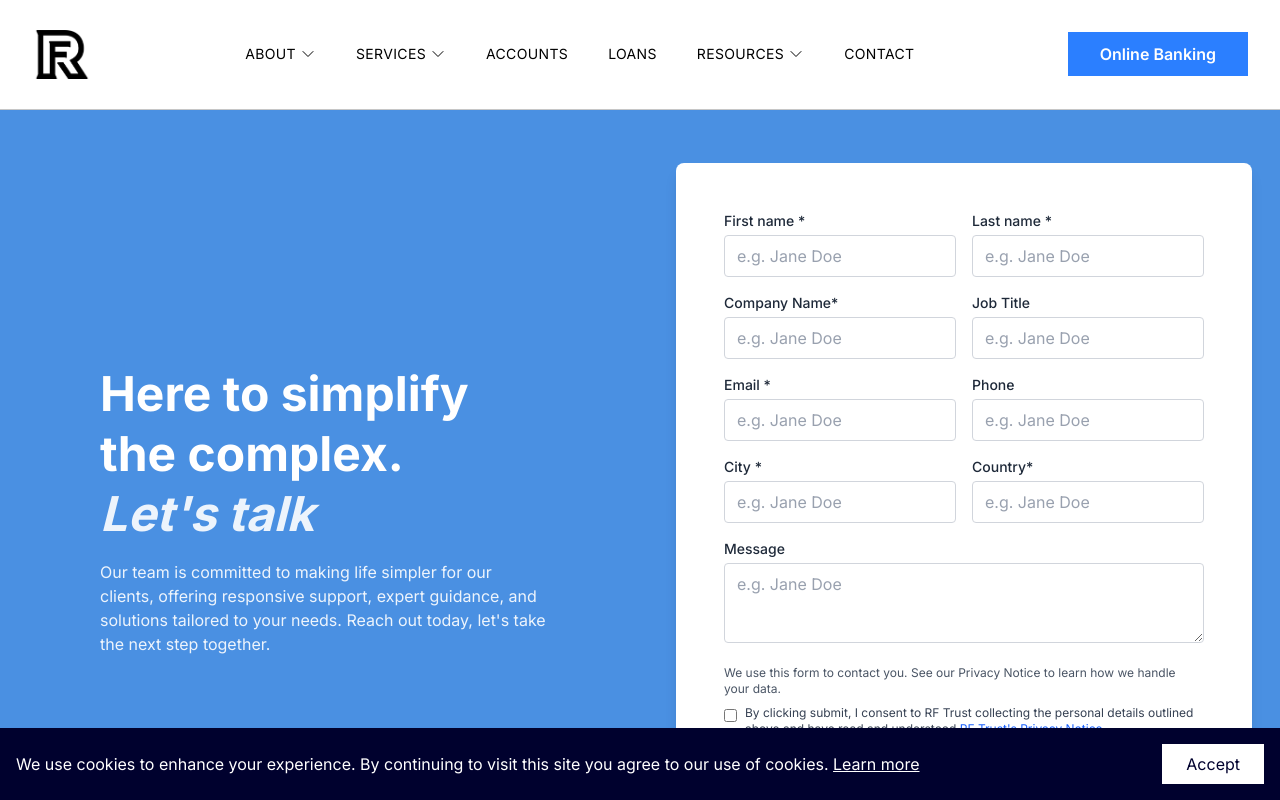
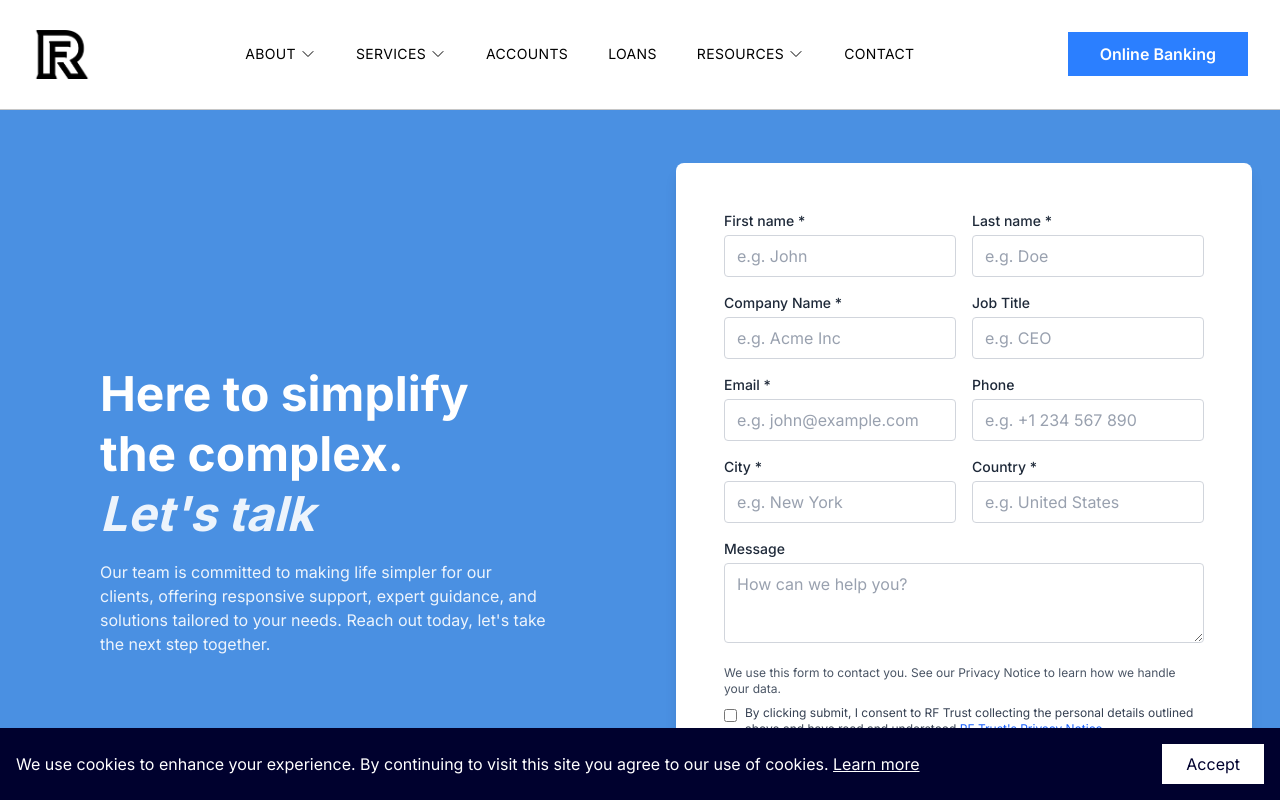
Before and after one commit to raysummer9/rf-trust, a Next.js app: page /contact in a window 1280 px wide. Shown: the top 800 px of the page. Built offline with nearby package versions, Linux system fonts and the light colour scheme.

Commit message:
email sending functionality

```diff
--- a/package.json
+++ b/package.json
@@ -11,9 +11,11 @@
   "dependencies": {
     "@headlessui/react": "^2.2.2",
     "@heroicons/react": "^2.2.0",
+    "@sendgrid/mail": "^8.1.5",
     "next": "15.3.2",
     "react": "^19.1.0",
-    "react-dom": "^19.1.0"
+    "react-dom": "^19.1.0",
+    "resend": "^4.5.1"
   },
   "devDependencies": {
     "@eslint/eslintrc": "^3",
--- /dev/null
+++ b/src/app/api/contact/route.ts
@@ -0,0 +1,77 @@
+import { NextResponse } from 'next/server';
+import { Resend } from 'resend';
+
+// Initialize Resend with API key
+const resend = new Resend(process.env.RESEND_API_KEY);
+
+export async function POST(request: Request) {
+  try {
+    const body = await request.json();
+
+    // Validate required fields
+    const requiredFields = ['firstName', 'lastName', 'companyName', 'email', 'city', 'country'];
+    const missingFields = requiredFields.filter(field => !body[field]);
+
+    if (missingFields.length > 0) {
+      return NextResponse.json(
+        { message: `Missing required fields: ${missingFields.join(', ')}` },
+        { status: 400 }
+      );
+    }
+
+    // Send email using Resend
+    const { data, error } = await resend.emails.send({
+      from: 'RF Trust <contact@rf-trust.com>',
+      to: ['contact@rf-trust.com'],
+      subject: `New Contact Form Submission from ${body.firstName} ${body.lastName}`,
+      text: `
+New contact form submission:
+
+Name: ${body.firstName} ${body.lastName}
+Company: ${body.companyName}
+Job Title: ${body.jobTitle || 'Not provided'}
+Email: ${body.email}
+Phone: ${body.phone || 'Not provided'}
+Location: ${body.city}, ${body.country}
+
+Message:
+${body.message || 'No message provided'}
+
+This message was sent from the RF Trust contact form.
+      `,
+      html: `
+        <h2>New Contact Form Submission</h2>
+        <p><strong>Name:</strong> ${body.firstName} ${body.lastName}</p>
+        <p><strong>Company:</strong> ${body.companyName}</p>
+        <p><strong>Job Title:</strong> ${body.jobTitle || 'Not provided'}</p>
+        <p><strong>Email:</strong> ${body.email}</p>
+        <p><strong>Phone:</strong> ${body.phone || 'Not provided'}</p>
+        <p><strong>Location:</strong> ${body.city}, ${body.country}</p>
+        <p><strong>Message:</strong></p>
+        <p>${body.message || 'No message provided'}</p>
+        <hr>
+        <p><em>This message was sent from the RF Trust contact form.</em></p>
+      `,
+      replyTo: body.email // This allows you to reply directly to the person who submitted the form
+    });
+
+    if (error) {
+      console.error('Error sending email:', error);
+      return NextResponse.json(
+        { message: 'Unable to send email at this time. Please try again later.' },
+        { status: 500 }
+      );
+    }
+
+    return NextResponse.json(
+      { message: 'Form submitted successfully' },
+      { status: 200 }
+    );
+  } catch (error) {
+    console.error('Error processing contact form:', error);
+    return NextResponse.json(
+      { message: 'Unable to process your request at this time. Please try again later.' },
+      { status: 500 }
+    );
+  }
+}
--- a/src/sections/Contact/ContactHeroSection.tsx
+++ b/src/sections/Contact/ContactHeroSection.tsx
@@ -1,7 +1,95 @@
 "use client";
-import React from 'react';
+import React, { useState } from 'react';
 
 const ContactHeroSection = () => {
+  const [formData, setFormData] = useState({
+    firstName: '',
+    lastName: '',
+    companyName: '',
+    jobTitle: '',
+    email: '',
+    phone: '',
+    city: '',
+    country: '',
+    message: '',
+    consent: false
+  });
+
+  const [errors, setErrors] = useState<Record<string, string>>({});
+  const [isSubmitting, setIsSubmitting] = useState(false);
+  const [submitStatus, setSubmitStatus] = useState<'idle' | 'success' | 'error'>('idle');
+
+  const validateForm = () => {
+    const newErrors: Record<string, string> = {};
+
+    if (!formData.firstName.trim()) newErrors.firstName = 'First name is required';
+    if (!formData.lastName.trim()) newErrors.lastName = 'Last name is required';
+    if (!formData.companyName.trim()) newErrors.companyName = 'Company name is required';
+    if (!formData.email.trim()) {
+      newErrors.email = 'Email is required';
+    } else if (!/^[^\s@]+@[^\s@]+\.[^\s@]+$/.test(formData.email)) {
+      newErrors.email = 'Please enter a valid email address';
+    }
+    if (!formData.city.trim()) newErrors.city = 'City is required';
+    if (!formData.country.trim()) newErrors.country = 'Country is required';
+    if (!formData.consent) newErrors.consent = 'Please consent to the privacy notice';
+
+    setErrors(newErrors);
+    return Object.keys(newErrors).length === 0;
+  };
+
+  const handleSubmit = async (e: React.FormEvent) => {
+    e.preventDefault();
+
+    if (!validateForm()) return;
+
+    setIsSubmitting(true);
+    setSubmitStatus('idle');
+
+    try {
+      // Replace with your actual API endpoint
+      const response = await fetch('/api/contact', {
+        method: 'POST',
+        headers: {
+          'Content-Type': 'application/json',
+        },
+        body: JSON.stringify(formData),
+      });
+
+      if (!response.ok) throw new Error('Failed to submit form');
+
+      setSubmitStatus('success');
+      setFormData({
+        firstName: '',
+        lastName: '',
+        companyName: '',
+        jobTitle: '',
+        email: '',
+        phone: '',
+        city: '',
+        country: '',
+        message: '',
+        consent: false
+      });
+    } catch (error) {
+      setSubmitStatus('error');
+    } finally {
+      setIsSubmitting(false);
+    }
+  };
+
+  const handleChange = (e: React.ChangeEvent<HTMLInputElement | HTMLTextAreaElement>) => {
+    const { name, value, type } = e.target;
+    setFormData(prev => ({
+      ...prev,
+      [name]: type === 'checkbox' ? (e.target as HTMLInputElement).checked : value
+    }));
+    // Clear error when user starts typing
+    if (errors[name]) {
+      setErrors(prev => ({ ...prev, [name]: '' }));
+    }
+  };
+
   return (
     <section className="min-h-screen w-full flex flex-col md:flex-row">
       {/* Left: Blue background with text */}
@@ -19,53 +107,155 @@ const ContactHeroSection = () => {
       </div>
       {/* Right: Contact Form */}
       <div className="flex-1 flex justify-center items-center px-4 py-16 md:py-0 bg-[#4A90E2]">
-        <form className="bg-white rounded-lg shadow-lg w-full max-w-xl p-8 md:p-12">
+        <form onSubmit={handleSubmit} className="bg-white rounded-lg shadow-lg w-full max-w-xl p-8 md:p-12">
+          {submitStatus === 'success' && (
+            <div className="mb-6 p-4 bg-green-50 text-green-700 rounded">
+              Thank you for your message. We&apos;ll get back to you soon!
+            </div>
+          )}
+          {submitStatus === 'error' && (
+            <div className="mb-6 p-4 bg-red-50 text-red-700 rounded">
+              Sorry, there was an error submitting your message. Please try again.
+            </div>
+          )}
           <div className="grid grid-cols-1 md:grid-cols-2 gap-4 mb-4">
             <div>
               <label className="block text-sm font-medium mb-1 text-gray-800">First name *</label>
-              <input type="text" className="w-full border border-gray-300 rounded px-3 py-2 placeholder-gray-400" placeholder="e.g. Jane Doe" required />
+              <input
+                type="text"
+                name="firstName"
+                value={formData.firstName}
+                onChange={handleChange}
+                className={`w-full border ${errors.firstName ? 'border-red-500' : 'border-gray-300'} rounded px-3 py-2 placeholder-gray-400`}
+                placeholder="e.g. John"
+                required
+              />
+              {errors.firstName && <p className="text-red-500 text-xs mt-1">{errors.firstName}</p>}
             </div>
             <div>
               <label className="block text-sm font-medium mb-1 text-gray-800">Last name *</label>
-              <input type="text" className="w-full border border-gray-300 rounded px-3 py-2 placeholder-gray-400" placeholder="e.g. Jane Doe" required />
+              <input
+                type="text"
+                name="lastName"
+                value={formData.lastName}
+                onChange={handleChange}
+                className={`w-full border ${errors.lastName ? 'border-red-500' : 'border-gray-300'} rounded px-3 py-2 placeholder-gray-400`}
+                placeholder="e.g. Doe"
+                required
+              />
+              {errors.lastName && <p className="text-red-500 text-xs mt-1">{errors.lastName}</p>}
             </div>
             <div>
-              <label className="block text-sm font-medium mb-1 text-gray-800">Company Name*</label>
-              <input type="text" className="w-full border border-gray-300 rounded px-3 py-2 placeholder-gray-400" placeholder="e.g. Jane Doe" required />
+              <label className="block text-sm font-medium mb-1 text-gray-800">Company Name *</label>
+              <input
+                type="text"
+                name="companyName"
+                value={formData.companyName}
+                onChange={handleChange}
+                className={`w-full border ${errors.companyName ? 'border-red-500' : 'border-gray-300'} rounded px-3 py-2 placeholder-gray-400`}
+                placeholder="e.g. Acme Inc"
+                required
+              />
+              {errors.companyName && <p className="text-red-500 text-xs mt-1">{errors.companyName}</p>}
             </div>
             <div>
               <label className="block text-sm font-medium mb-1 text-gray-800">Job Title</label>
-              <input type="text" className="w-full border border-gray-300 rounded px-3 py-2 placeholder-gray-400" placeholder="e.g. Jane Doe" />
+              <input
+                type="text"
+                name="jobTitle"
+                value={formData.jobTitle}
+                onChange={handleChange}
+                className="w-full border border-gray-300 rounded px-3 py-2 placeholder-gray-400"
+                placeholder="e.g. CEO"
+              />
             </div>
             <div>
               <label className="block text-sm font-medium mb-1 text-gray-800">Email *</label>
-              <input type="email" className="w-full border border-gray-300 rounded px-3 py-2 placeholder-gray-400" placeholder="e.g. Jane Doe" required />
+              <input
+                type="email"
+                name="email"
+                value={formData.email}
+                onChange={handleChange}
+                className={`w-full border ${errors.email ? 'border-red-500' : 'border-gray-300'} rounded px-3 py-2 placeholder-gray-400`}
+                placeholder="e.g. john@example.com"
+                required
+              />
+              {errors.email && <p className="text-red-500 text-xs mt-1">{errors.email}</p>}
             </div>
             <div>
               <label className="block text-sm font-medium mb-1 text-gray-800">Phone</label>
-              <input type="tel" className="w-full border border-gray-300 rounded px-3 py-2 placeholder-gray-400" placeholder="e.g. Jane Doe" />
+              <input
+                type="tel"
+                name="phone"
+                value={formData.phone}
+                onChange={handleChange}
+                className="w-full border border-gray-300 rounded px-3 py-2 placeholder-gray-400"
+                placeholder="e.g. +1 234 567 890"
+              />
             </div>
             <div>
               <label className="block text-sm font-medium mb-1 text-gray-800">City *</label>
-              <input type="text" className="w-full border border-gray-300 rounded px-3 py-2 placeholder-gray-400" placeholder="e.g. Jane Doe" required />
+              <input
+                type="text"
+                name="city"
+                value={formData.city}
+                onChange={handleChange}
+                className={`w-full border ${errors.city ? 'border-red-500' : 'border-gray-300'} rounded px-3 py-2 placeholder-gray-400`}
+                placeholder="e.g. New York"
+                required
+              />
+              {errors.city && <p className="text-red-500 text-xs mt-1">{errors.city}</p>}
             </div>
             <div>
-              <label className="block text-sm font-medium mb-1 text-gray-800">Country*</label>
-              <input type="text" className="w-full border border-gray-300 rounded px-3 py-2 placeholder-gray-400" placeholder="e.g. Jane Doe" required />
+              <label className="block text-sm font-medium mb-1 text-gray-800">Country *</label>
+              <input
+                type="text"
+                name="country"
+                value={formData.country}
+                onChange={handleChange}
+                className={`w-full border ${errors.country ? 'border-red-500' : 'border-gray-300'} rounded px-3 py-2 placeholder-gray-400`}
+                placeholder="e.g. United States"
+                required
+              />
+              {errors.country && <p className="text-red-500 text-xs mt-1">{errors.country}</p>}
             </div>
           </div>
           <div className="mb-4">
             <label className="block text-sm font-medium mb-1 text-gray-800">Message</label>
-            <textarea className="w-full border border-gray-300 rounded px-3 py-2 min-h-[80px] placeholder-gray-400" placeholder="e.g. Jane Doe" />
+            <textarea
+              name="message"
+              value={formData.message}
+              onChange={handleChange}
+              className="w-full border border-gray-300 rounded px-3 py-2 min-h-[80px] placeholder-gray-400"
+              placeholder="How can we help you?"
+            />
           </div>
           <div className="text-xs text-gray-600 mb-2">
             We use this form to contact you. See our Privacy Notice to learn how we handle your data.
           </div>
           <div className="flex items-start mb-6">
-            <input type="checkbox" className="mt-1 mr-2" required />
-            <span className="text-xs text-gray-700">By clicking submit, I consent to RF Trust collecting the personal details outlined above and have read and understood <a href="#" className="underline text-blue-600">RF Trust&apos;s Privacy Notice</a></span>
+            <input
+              type="checkbox"
+              name="consent"
+              checked={formData.consent}
+              onChange={handleChange}
+              className={`mt-1 mr-2 ${errors.consent ? 'border-red-500' : ''}`}
+              required
+            />
+            <span className="text-xs text-gray-700">
+              By clicking submit, I consent to RF Trust collecting the personal details outlined above and have read and understood <a href="/legal/privacy" className="underline text-blue-600">RF Trust&apos;s Privacy Notice</a>
+            </span>
+            {errors.consent && <p className="text-red-500 text-xs mt-1">{errors.consent}</p>}
           </div>
-          <button type="submit" className="w-full bg-[#338DF3] text-white font-semibold py-3 rounded hover:bg-[#2563EB] transition">Submit</button>
+          <button
+            type="submit"
+            disabled={isSubmitting}
+            className={`w-full bg-[#338DF3] text-white font-semibold py-3 rounded hover:bg-[#2563EB] transition ${
+              isSubmitting ? 'opacity-50 cursor-not-allowed' : ''
+            }`}
+          >
+            {isSubmitting ? 'Submitting...' : 'Submit'}
+          </button>
         </form>
       </div>
     </section>
```
Also changed, not shown: src/components/Navbar.tsx (+9 -3 lines), 1 other file (tests, documents, lock files or other folders).
